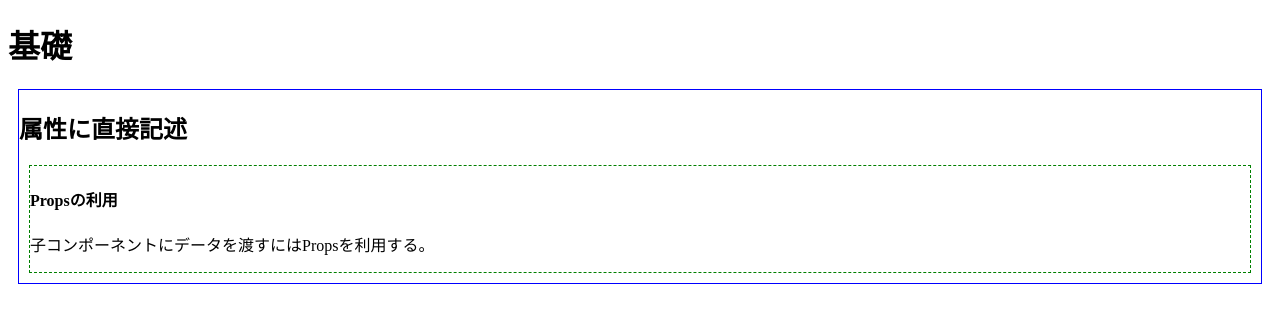
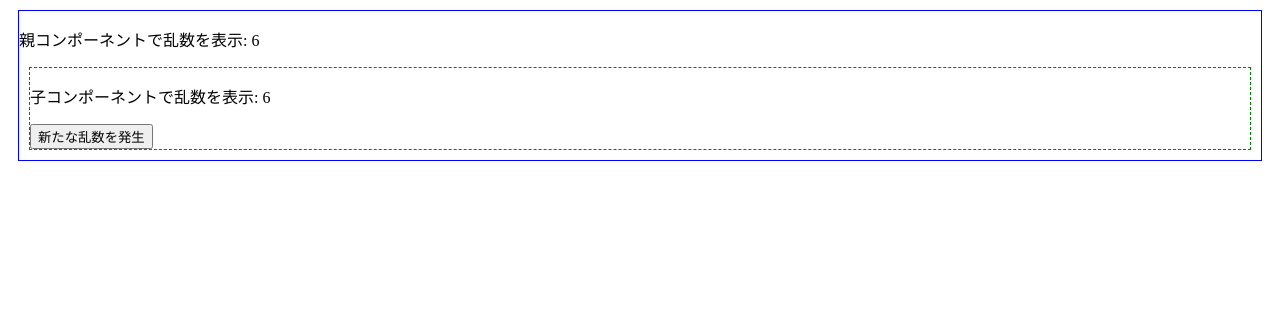
Before and after one commit to mikecat08/hello-vue, a Vue app: page / in a window 1280 px wide. Shown: the top 322 px of the page. Built offline with nearby package versions, Linux system fonts and the light colour scheme.

Commit message:
第8章5節1章

```diff
--- a/src/App.vue
+++ b/src/App.vue
@@ -1,14 +1,20 @@
 <script setup lang="ts">
-import OneInfo from "./components/OneInfo.vue";
+import {ref} from "vue";
+import OneSection from "./components/OneSection.vue";
+
+const randInit = Math.round(Math.random() * 10);
+const rand = ref(randInit);
+const onCreateNewRand = (): void => {
+  rand.value = Math.round(Math.random() * 10);
+}
 </script>
 
 <template>
-  <h1>基礎</h1>
   <section>
-    <h2>属性に直接記述</h2>
-    <OneInfo
-      title="Propsの利用"
-      content="子コンポーネントにデータを渡すにはPropsを利用する。" />
+    <p>親コンポーネントで乱数を表示: {{ rand }}</p>
+    <OneSection
+      v-bind:rand="rand"
+      v-on:createNewRand="onCreateNewRand" />
   </section>
 </template>
 
--- a/src/components/OneInfo.vue
+++ b/src/components/OneInfo.vue
@@ -1,7 +1,7 @@
 <script setup lang="ts">
 interface Props {
   title: string;
-  content: string;
+  content: number;
 }
 defineProps<Props>();
 </script>
--- /dev/null
+++ b/src/components/OneMember.vue
@@ -0,0 +1,50 @@
+<script setup lang="ts">
+import {ref, computed} from "vue";
+
+// Propsインターフェースの定義
+interface Props {
+  id: number;
+  name: string;
+  email: string;
+  points: number;
+  note?: string;
+}
+
+// Propsオブジェクトの設定
+const props = withDefaults(
+  defineProps<Props>(),
+  {note: "--"}
+);
+
+// このコンポーネント内で利用するポイント数のテンプレート変数
+const localPoints = ref(props.points);
+
+// [ポイント加算]ボタンをクリックし時のメソッド
+const pointUp = (): void => {
+  localPoints.value++;
+}
+</script>
+
+<template>
+  <section class="box">
+    <h4>{{ name }}さんの情報</h4>
+    <dl>
+      <dt>ID</dt>
+      <dd>{{ id }}</dd>
+      <dt>メールアドレス</dt>
+      <dd>{{ email }}</dd>
+      <dt>保有ポイント</dt>
+      <dd>{{ localPoints }}</dd>
+      <dt>備考</dt>
+      <dd>{{ note }}</dd>
+    </dl>
+    <button v-on:click="pointUp">ポイント加算</button>
+  </section>
+</template>
+
+<style scoped>
+.box {
+  border: green 1px solid;
+  margin: 10px;
+}
+</style>
--- a/src/components/OneSection.vue
+++ b/src/components/OneSection.vue
@@ -1,7 +1,24 @@
+<script setup lang="ts">
+interface Props {
+  rand: number
+}
+
+interface Emits {
+  (event: "createNewRand"): void;
+}
+
+defineProps<Props>();
+const emit = defineEmits<Emits>();
+
+const onNewRandButtonClick = (): void => {
+  emit("createNewRand");
+}
+</script>
+
 <template>
   <section class="box">
-    <h4>ひとつのコンポーネント</h4>
-    <p>コンポーネントとは…</p>
+    <p>子コンポーネントで乱数を表示: {{ rand }}</p>
+    <button v-on:click="onNewRandButtonClick">新たな乱数を発生</button>
   </section>
 </template>
 
```
